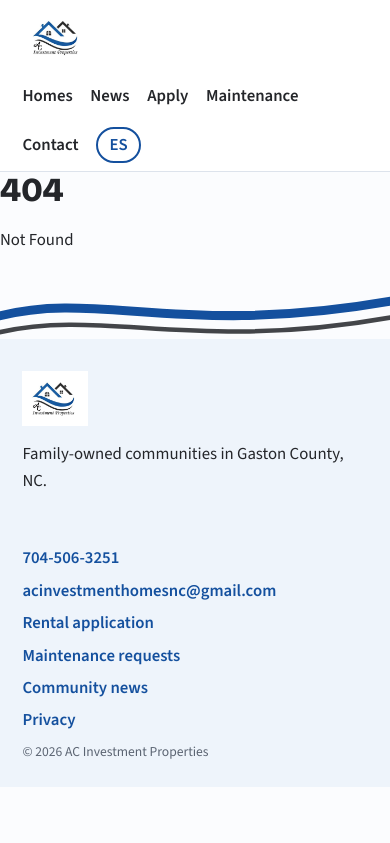
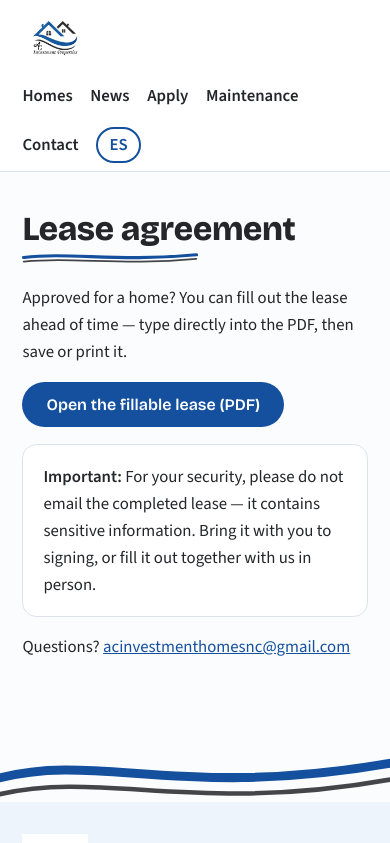
Before and after one commit to chadferrell21/acsite, a SvelteKit app: page /lease in a window 390 px wide. Before the commit this address had no page. Shown: the top 843 px of the page. Built offline with nearby package versions, Linux system fonts and the light colour scheme.

Commit message:
wave 2F: fillable lease + phone fix

```diff
--- a/src/lib/site.js
+++ b/src/lib/site.js
@@ -3,7 +3,7 @@ export const site = {
 	name: 'AC Investment Properties',
 	domain: 'achomesnc.com',
 	email: 'acinvestmenthomesnc@gmail.com',
-	phones: ['704-506-3251', '704-507-6462'],
+	phones: ['704-507-6462'],
 	payMail: 'P.O. Box 2512, Cornelius, NC 28031',
 	// Free form relay: create a form at formspree.io, paste its ID
 	// ("https://formspree.io/f/XXXXXXX"). Empty = forms show the email
--- a/src/routes/+layout.svelte
+++ b/src/routes/+layout.svelte
@@ -53,6 +53,7 @@
 			<a href="/apply">{t('Rental application', 'Solicitud de renta')}</a>
 			<a href="/maintenance">{t('Maintenance requests', 'Solicitudes de mantenimiento')}</a>
 			<a href="/news">{t('Community news', 'Avisos de la comunidad')}</a>
+			<a href="/lease">{t('Lease agreement', 'Contrato de renta')}</a>
 			<a href="/privacy">{t('Privacy', 'Privacidad')}</a>
 		</div>
 	</div>
--- a/src/routes/apply/+page.svelte
+++ b/src/routes/apply/+page.svelte
@@ -40,5 +40,11 @@
 				</p>
 			</div>
 		{/if}
+		<div class="card" style="margin-top:1rem">
+			<p style="margin:0">
+				{t('Already approved?', '¿Ya aprobado?')}
+				<a href="/lease">{t('Fill out the lease ahead of time', 'Complete el contrato con anticipación')}</a>.
+			</p>
+		</div>
 	</div>
 </section>
--- /dev/null
+++ b/src/routes/lease/+page.svelte
@@ -0,0 +1,36 @@
+<script>
+	import { lang, pickFactory } from '$lib/i18n.js';
+	import { site } from '$lib/site.js';
+	let t = $derived(pickFactory($lang));
+</script>
+
+<svelte:head>
+	<title>Lease Agreement — AC Investment Properties</title>
+	<meta name="robots" content="noindex" />
+</svelte:head>
+
+<section>
+	<div class="wrap" style="max-width:44rem">
+		<h1 class="board">{t('Lease agreement', 'Contrato de renta')}</h1>
+		<p>
+			{t('Approved for a home? You can fill out the lease ahead of time — type directly into the PDF, then save or print it.',
+				'¿Aprobado para una casa? Puede completar el contrato con anticipación — escriba directamente en el PDF y luego guárdelo o imprímalo.')}
+		</p>
+		<p>
+			<a class="btn" href="/lease/AC_Lease_Fillable.pdf" target="_blank" rel="noopener">
+				{t('Open the fillable lease (PDF)', 'Abrir el contrato (PDF)')}
+			</a>
+		</p>
+		<div class="card">
+			<p style="margin:0">
+				<strong>{t('Important', 'Importante')}:</strong>
+				{t('For your security, please do not email the completed lease — it contains sensitive information. Bring it with you to signing, or fill it out together with us in person.',
+					'Por su seguridad, no envíe el contrato completado por correo electrónico — contiene información sensible. Tráigalo a la firma, o complételo con nosotros en persona.')}
+			</p>
+		</div>
+		<p style="margin-top:1rem">
+			{t('Questions?', '¿Preguntas?')}
+			<a href="mailto:{site.email}">{site.email}</a>
+		</p>
+	</div>
+</section>
```
Also changed, not shown: 1 other file (tests, documents, lock files or other folders).
